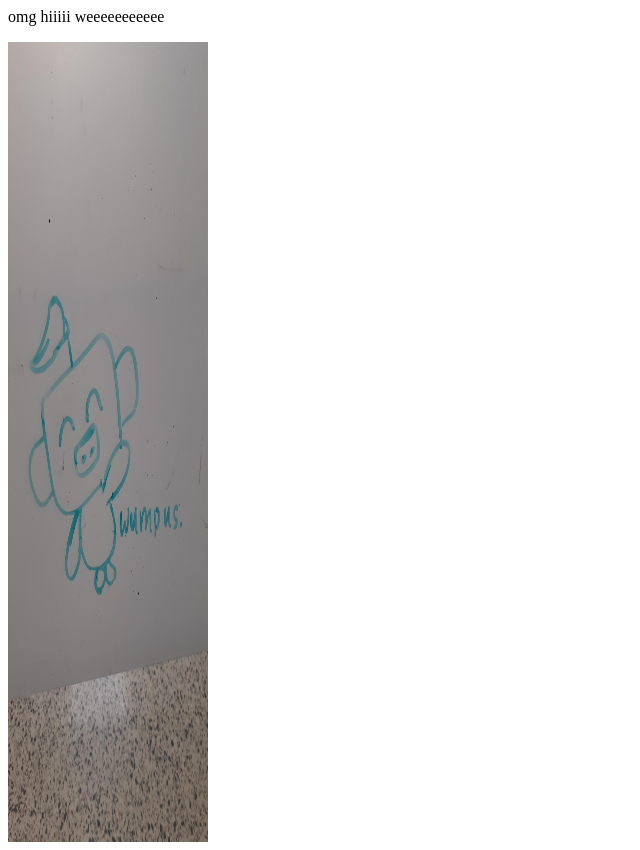
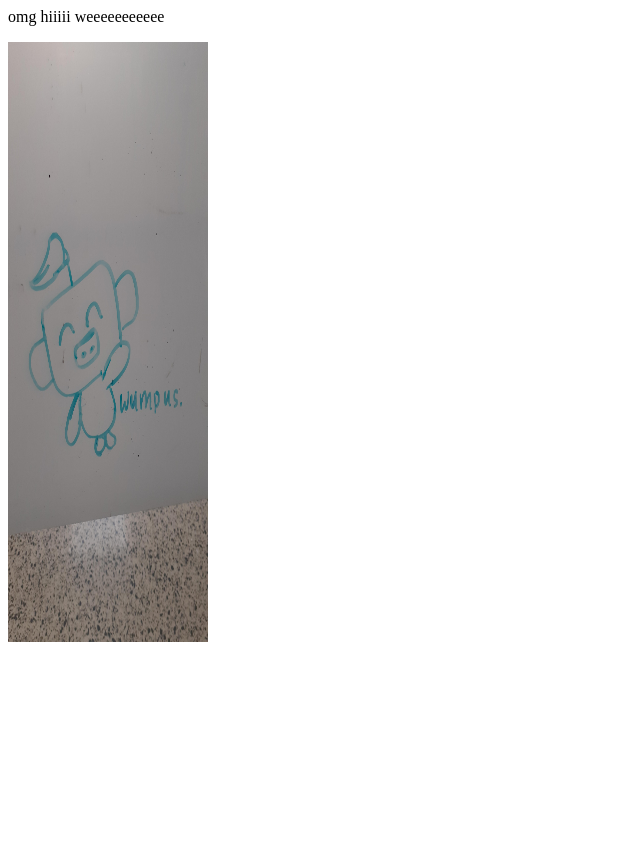
Before and after one commit to gn350/gn350.github.io, a plain HTML site: page docs/_site/index.html in a window 1280 px wide. Shown: the whole page, without its empty margins (0-640 px from the left). After the commit the page ends 800 px from the top, so only its background shows below. Drawn offline with Linux system fonts and the light colour scheme.

Commit message:
change media size

```diff
--- a/docs/_site/index.html
+++ b/docs/_site/index.html
@@ -1,2 +1,2 @@
 <p>omg hiiiii weeeeeeeeeee</p>
-<img src="media\wumpus.jpg" alt="" width="200" height="800">
+<img src="media\wumpus.jpg" alt="" width="200" height="600">
```
Also changed, not shown: docs/index.html (+1 -1 lines).
